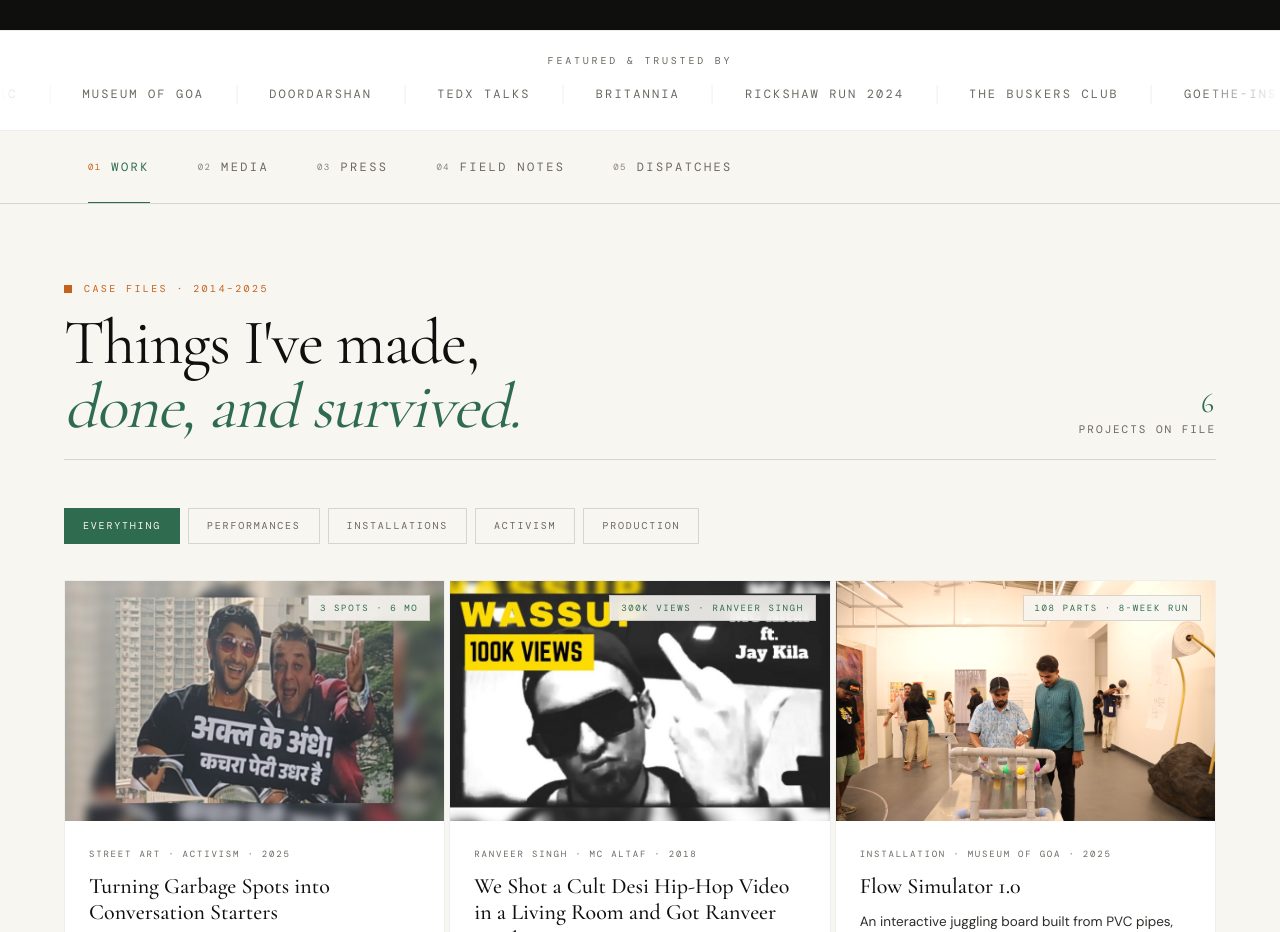
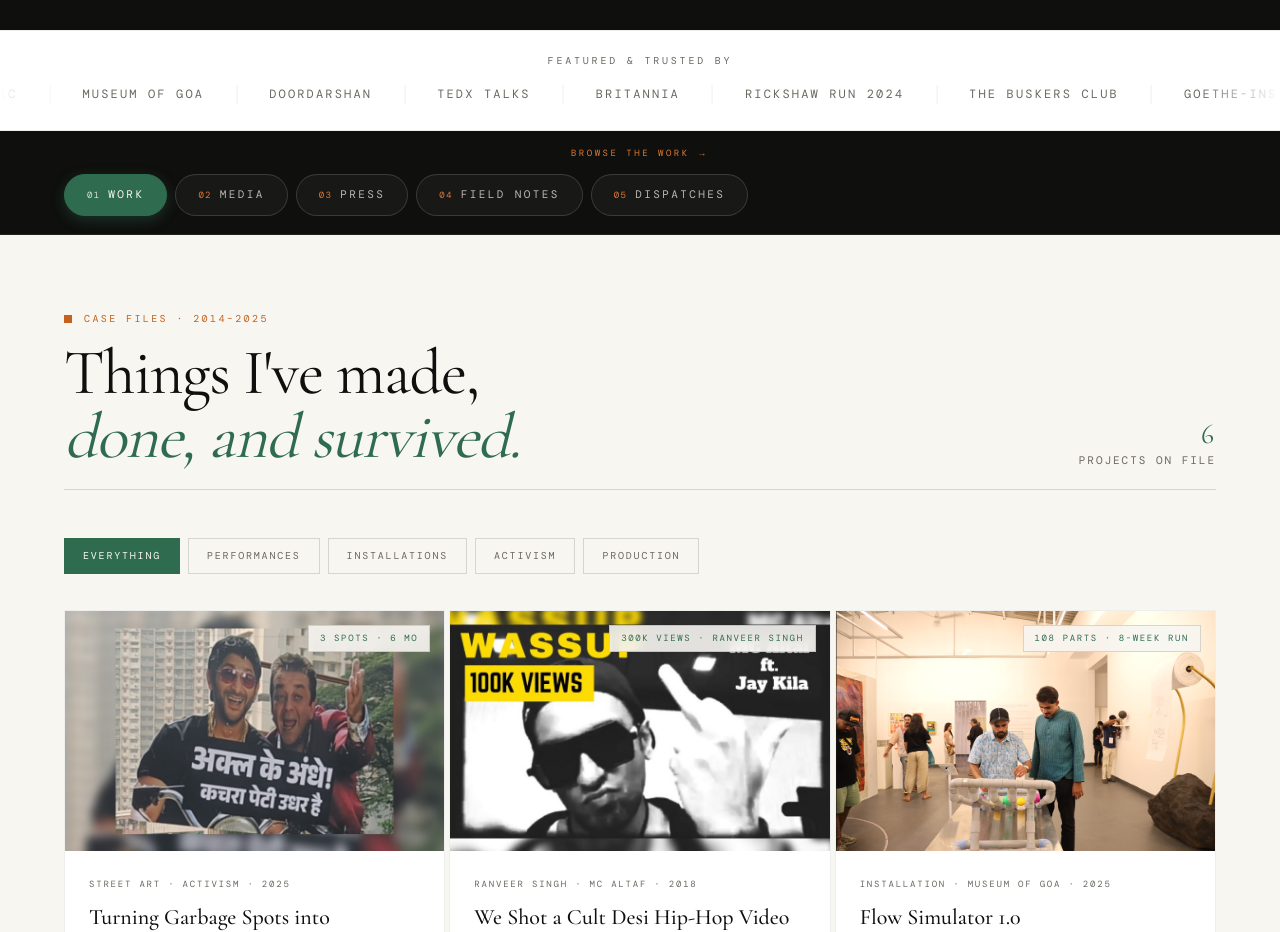
Before and after one commit to omkardhara/New-Website-Typescript-, a Next.js app: page / in a window 1280 px wide. Shown: the part 1160-2092 px from the top of the page. Built offline with nearby package versions, Linux system fonts and the light colour scheme; a web font is replaced by a local one.

Commit message:
Fix: dark tab bar deduplicated, story nodes layout, SideRail removed

```diff
--- a/app/globals.css
+++ b/app/globals.css
@@ -140,20 +140,9 @@ body::before {
 .offering-chip:hover { border-color: var(--gold-light); background: rgba(46,107,79,0.16); color: var(--text-light); }
 .offering-chip-num { color: var(--ember-light); font-size: 9px; }
 
-/* Tab shell */
-.tab-shell { background: var(--bg-cream); position: relative; z-index: 2; }
-.tab-bar-wrap { position: sticky; top: 0; z-index: 50; background: var(--bg-cream); border-bottom: 1px solid var(--line-dark); overflow-x: auto; -webkit-overflow-scrolling: touch; scrollbar-width: none; }
-.tab-bar-wrap::-webkit-scrollbar { display: none; }
-.tab-bar { display: flex; gap: 0; padding: 0 clamp(20px, 5vw, 64px); max-width: 1400px; margin: 0 auto; min-width: max-content; }
-.tab-btn { font-family: var(--font-mono); font-size: 12px; letter-spacing: 0.2em; text-transform: uppercase; color: var(--text-dark-3); background: none; border: none; padding: 26px 24px; cursor: pointer; position: relative; transition: color 0.25s; white-space: nowrap; display: flex; align-items: center; gap: 10px; }
-.tab-btn-num { font-family: var(--font-mono); font-size: 9px; color: var(--text-dark-4); letter-spacing: 0.14em; }
-.tab-btn:hover { color: var(--text-dark); }
-.tab-btn.active { color: var(--gold); }
-.tab-btn.active .tab-btn-num { color: var(--ember); }
-.tab-btn::after { content: ''; position: absolute; bottom: -1px; left: 24px; right: 24px; height: 2px; background: var(--gold); transform: scaleX(0); transform-origin: left; transition: transform 0.45s cubic-bezier(0.16,1,0.3,1); }
-.tab-btn.active::after { transform: scaleX(1); }
-
-.tab-content { padding: clamp(48px, 6vw, 80px) clamp(20px, 5vw, 64px); max-width: 1400px; margin: 0 auto; min-height: 60vh; }
+/* Tab shell — base (dark v3 styles further below override nothing; kept as single source) */
+.tab-shell { background: var(--bg-dark); position: relative; z-index: 2; }
+.tab-content { padding: clamp(48px, 6vw, 80px) clamp(20px, 5vw, 64px); max-width: 1400px; margin: 0 auto; min-height: 60vh; background: var(--bg-cream); }
 .tab-panel { display: none; }
 .tab-panel.active { display: block; animation: fade-in 0.5s cubic-bezier(0.16,1,0.3,1); }
 
@@ -314,10 +303,18 @@ body::before {
 }
 /* ═══════════════════════════════════════════════════════════
  * APPEND THIS TO THE END OF app/globals.css
- * (Do not replace the whole file — these are additions)
+ *
+ * This is the FULL v3 append — replaces any earlier append block.
+ * Includes: CredStrip, SideRail, NotesTab images, back-btn,
+ *           plus the NEW tab bar (dark band with pill buttons).
+ *
+ * If you previously appended v2, REMOVE that block first (find
+ * the "APPEND THIS TO THE END OF app/globals.css" comment in your
+ * globals.css and delete from that comment to the end). Then paste
+ * this whole block.
  * ═══════════════════════════════════════════════════════════ */
 
-/* ── #1: CredStrip — auto-scrolling client/press ribbon ──── */
+/* ── CredStrip — auto-scrolling ribbon ──────────────────── */
 .cred-strip-wrap {
   background: var(--surface);
   border-top: 1px solid var(--line-faint);
@@ -336,10 +333,7 @@ body::before {
   text-align: center;
   margin-bottom: 16px;
 }
-.cred-strip-viewport {
-  overflow: hidden;
-  position: relative;
-}
+.cred-strip-viewport { overflow: hidden; position: relative; }
 .cred-strip-viewport::before,
 .cred-strip-viewport::after {
   content: '';
@@ -349,14 +343,8 @@ body::before {
   z-index: 2;
   pointer-events: none;
 }
-.cred-strip-viewport::before {
-  left: 0;
-  background: linear-gradient(to right, var(--surface), transparent);
-}
-.cred-strip-viewport::after {
-  right: 0;
-  background: linear-gradient(to left, var(--surface), transparent);
-}
+.cred-strip-viewport::before { left: 0; background: linear-gradient(to right, var(--surface), transparent); }
+.cred-strip-viewport::after { right: 0; background: linear-gradient(to left, var(--surface), transparent); }
 .cred-strip-marquee {
   display: flex;
   width: max-content;
@@ -378,7 +366,157 @@ body::before {
   to { transform: translateX(-50%); }
 }
 
-/* ── #6: SideRail — desktop right-side tab indicator ───── */
+* ═══════════════════════════════════════════════════════════
+ * APPEND THIS TO THE END OF app/globals.css
+ *
+ * This is the FULL v3 append — replaces any earlier append block.
+ * Includes: CredStrip, SideRail, NotesTab images, back-btn,
+ *           plus the NEW tab bar (dark band with pill buttons).
+ *
+ * If you previously appended v2, REMOVE that block first (find
+ * the "APPEND THIS TO THE END OF app/globals.css" comment in your
+ * globals.css and delete from that comment to the end). Then paste
+ * this whole block.
+ * ═══════════════════════════════════════════════════════════ */
+
+/* ── CredStrip — auto-scrolling ribbon ──────────────────── */
+.cred-strip-wrap {
+  background: var(--surface);
+  border-top: 1px solid var(--line-faint);
+  border-bottom: 1px solid var(--line-faint);
+  padding: 22px 0 26px;
+  overflow: hidden;
+  position: relative;
+  z-index: 3;
+}
+.cred-strip-label {
+  font-family: var(--font-mono);
+  font-size: 10px;
+  letter-spacing: 0.28em;
+  color: var(--text-dark-3);
+  text-transform: uppercase;
+  text-align: center;
+  margin-bottom: 16px;
+}
+.cred-strip-viewport { overflow: hidden; position: relative; }
+.cred-strip-viewport::before,
+.cred-strip-viewport::after {
+  content: '';
+  position: absolute;
+  top: 0; bottom: 0;
+  width: 80px;
+  z-index: 2;
+  pointer-events: none;
+}
+.cred-strip-viewport::before { left: 0; background: linear-gradient(to right, var(--surface), transparent); }
+.cred-strip-viewport::after { right: 0; background: linear-gradient(to left, var(--surface), transparent); }
+.cred-strip-marquee {
+  display: flex;
+  width: max-content;
+  gap: 0;
+  animation: cred-scroll 38s linear infinite;
+}
+.cred-strip-item {
+  font-family: var(--font-mono);
+  font-size: 12px;
+  letter-spacing: 0.18em;
+  text-transform: uppercase;
+  color: var(--text-dark-3);
+  padding: 0 32px;
+  border-right: 1px solid var(--line-faint);
+  white-space: nowrap;
+}
+@keyframes cred-scroll {
+  from { transform: translateX(0); }
+  to { transform: translateX(-50%); }
+}
+
+/* ═══════════════════════════════════════════════════════════
+ * NEW TAB BAR — dark band, pill buttons, unmissable
+ * Override the older .tab-bar / .tab-btn styles by force
+ * ═══════════════════════════════════════════════════════════ */
+.tab-bar-wrap {
+  position: sticky;
+  top: 0;
+  z-index: 50;
+  background: var(--bg-dark);
+  border-bottom: 1px solid rgba(248,246,241,0.08);
+  border-top: none;
+  overflow-x: auto;
+  -webkit-overflow-scrolling: touch;
+  scrollbar-width: none;
+  transition: box-shadow 0.3s;
+}
+.tab-bar-wrap::-webkit-scrollbar { display: none; }
+.tab-bar-wrap.stuck {
+  box-shadow: 0 6px 24px rgba(15,15,13,0.28);
+}
+/* "Tabs" mono label floating above the bar — orientation cue */
+.tab-bar-wrap::before {
+  content: 'Browse the work →';
+  display: block;
+  font-family: var(--font-mono);
+  font-size: 9px;
+  letter-spacing: 0.28em;
+  text-transform: uppercase;
+  color: var(--ember-light);
+  text-align: center;
+  padding: 14px 0 0;
+}
+
+.tab-bar {
+  display: flex;
+  gap: 8px;
+  padding: 14px clamp(20px, 5vw, 64px) 18px;
+  max-width: 1400px;
+  margin: 0 auto;
+  min-width: max-content;
+}
+
+.tab-btn {
+  font-family: var(--font-mono);
+  font-size: 11px;
+  letter-spacing: 0.22em;
+  text-transform: uppercase;
+  color: var(--text-light-2);
+  background: rgba(248,246,241,0.04);
+  border: 1px solid rgba(248,246,241,0.15);
+  border-radius: 999px;
+  padding: 11px 22px;
+  cursor: pointer;
+  position: relative;
+  transition: all 0.25s;
+  white-space: nowrap;
+  display: inline-flex;
+  align-items: center;
+  gap: 8px;
+}
+.tab-btn-num {
+  font-family: var(--font-mono);
+  font-size: 9px;
+  color: var(--ember-light);
+  letter-spacing: 0.14em;
+  font-weight: 400;
+}
+.tab-btn:hover {
+  color: var(--bg-cream);
+  background: rgba(248,246,241,0.1);
+  border-color: rgba(248,246,241,0.35);
+}
+.tab-btn.active {
+  color: var(--bg-cream);
+  background: var(--gold);
+  border-color: var(--gold);
+  box-shadow: 0 4px 14px rgba(46,107,79,0.4);
+}
+.tab-btn.active .tab-btn-num {
+  color: var(--bg-cream);
+  opacity: 0.85;
+}
+/* Old underline pseudo killed */
+.tab-btn::after { display: none !important; }
+
+/* ── SideRail — desktop right-side tab indicator ───────── */
 .side-rail {
   position: fixed;
   right: 22px;
@@ -410,14 +548,8 @@ body::before {
   transform: translateX(8px);
   transition: opacity 0.25s, transform 0.25s;
 }
-.side-rail-num {
-  color: var(--text-dark-4);
-  margin-right: 4px;
-}
-.side-rail-item:hover .side-rail-label {
-  opacity: 1;
-  transform: translateX(0);
-}
+.side-rail-num { color: var(--text-dark-4); margin-right: 4px; }
+.side-rail-item:hover .side-rail-label { opacity: 1; transform: translateX(0); }
 .side-rail-dot {
   width: 9px;
   height: 9px;
@@ -444,23 +576,8 @@ body::before {
   .side-rail { display: none !important; }
 }
 
-/* ── #3: stuck-state tab bar — much more prominent ───── */
-.tab-bar-wrap.stuck {
-  box-shadow: 0 8px 24px rgba(15,15,13,0.08);
-  background: rgba(248,246,241,0.97);
-  backdrop-filter: blur(20px) saturate(1.4);
-}
-.tab-bar-wrap.stuck .tab-btn {
-  padding-top: 22px;
-  padding-bottom: 22px;
-}
-.tab-bar-wrap.stuck .tab-btn.active {
-  background: rgba(46,107,79,0.06);
-}
-
-/* ── #9: NotesTab cover images ─────────────────────────── */
+/* ── NotesTab cover images ─────────────────────────────── */
 .note-card {
-  /* Override existing padding so image can stretch full width */
   padding: 0 !important;
   overflow: hidden;
 }
@@ -479,13 +596,17 @@ body::before {
   flex-direction: column;
   flex: 1;
 }
-.note-card.featured .note-card-body {
-  padding: 36px 32px 40px;
-}
+.note-card.featured .note-card-body { padding: 36px 32px 40px; }
 
-/* ── #10: back button hover state ──────────────────────── */
+/* ── back button hover state ───────────────────────────── */
 .back-btn:hover {
   background: var(--gold) !important;
   color: var(--bg-cream) !important;
   border-color: var(--gold) !important;
 }
+
+/* ── Mobile tab bar tweaks ─────────────────────────────── */
+@media (max-width: 720px) {
+  .tab-bar { padding: 10px 16px 14px; gap: 6px; }
+  .tab-btn { padding: 10px 16px; font-size: 10px; }
+}
```
